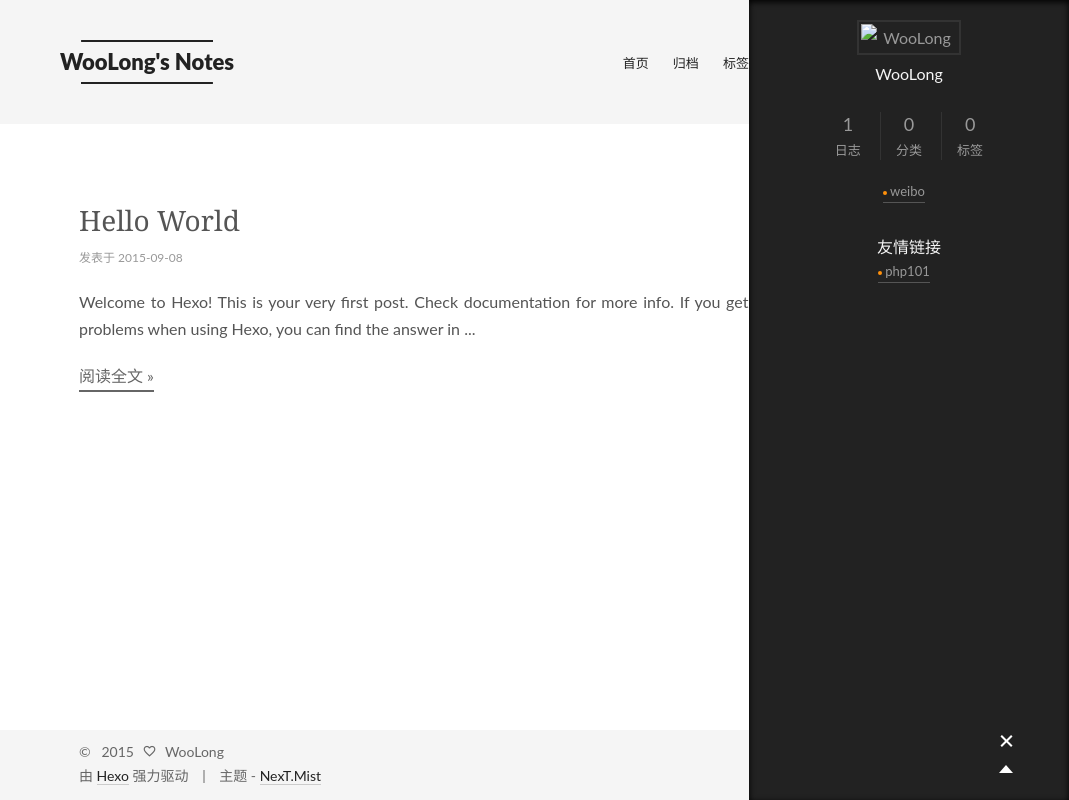
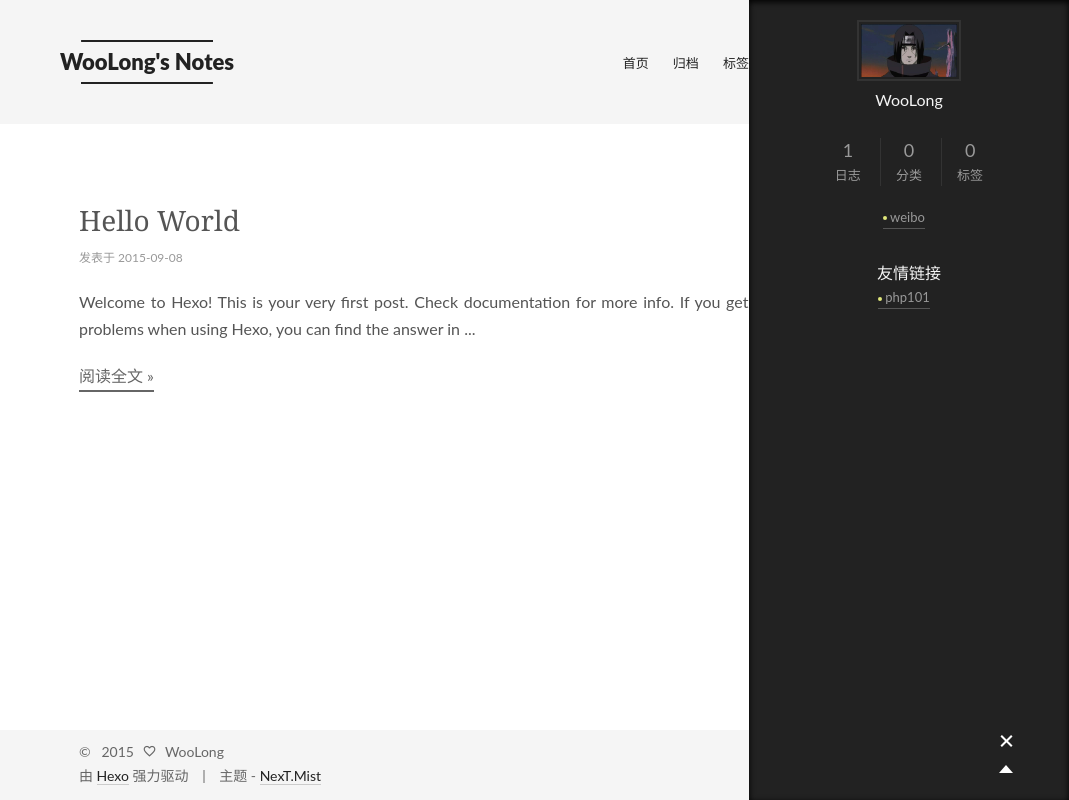
Before and after one commit to longxiang090/longxiang090, a plain HTML site: page index.html in a window 1280 px wide. Both pictures are taken after a click on the element 1217 px from the left and 742 px from the top of the page. Shown: the whole page, without its empty margins (211-1280 px from the left). Drawn offline with Linux system fonts and the light colour scheme.

Commit message:
Site updated: 2015-09-08 02:13:29

```diff
--- a/css/main.css
+++ b/css/main.css
@@ -1055,7 +1055,7 @@ body {
   width: 4px;
   height: 4px;
   border-radius: 50%;
-  background: #ff900b;
+  background: #e0e77a;
 }
 .sidebar-nav {
   margin: 0;
--- a/index.html
+++ b/index.html
@@ -252,7 +252,7 @@
 
       <section class="site-overview">
         <div class="site-author motion-element" itemprop="author" itemscope itemtype="http://schema.org/Person">
-          <img class="site-author-image" src="/images/default_avatar.jpg" alt="WooLong" itemprop="image"/>
+          <img class="site-author-image" src="/uploads/avatar.jpg" alt="WooLong" itemprop="image"/>
           <p class="site-author-name" itemprop="name">WooLong</p>
         </div>
         <p class="site-description motion-element" itemprop="description"></p>
```
Also changed, not shown: 2015/09/08/hello-world/index.html (+1 -1 lines), archives/2015/09/index.html (+1 -1 lines), archives/2015/index.html (+1 -1 lines), archives/index.html (+1 -1 lines), uploads/avatar.jpg (added).
